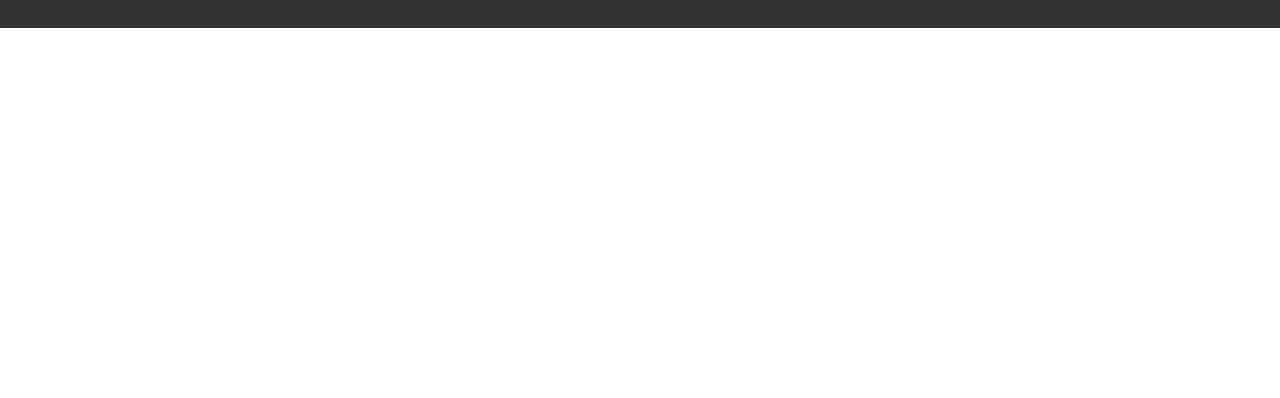
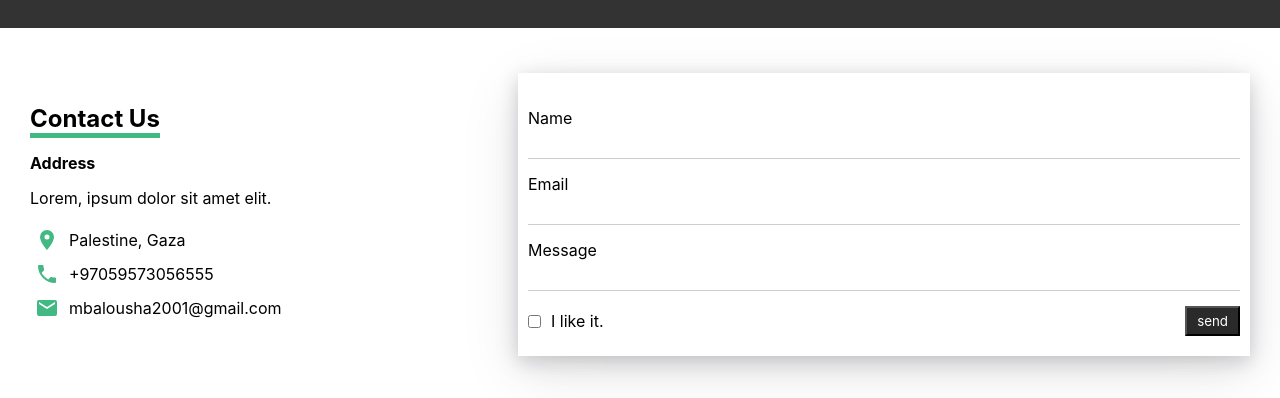
Before and after one commit to MostafaBalousha123/Bayt, a Vue app in the folder Assignment-1/: page / in a window 1280 px wide. Shown: the part 1649-2047 px from the top of the page. Before the commit the page ends 1677 px from the top, so only its background shows below. Built offline with nearby package versions, Linux system fonts and the light colour scheme.

Commit message:
create contact us section

```diff
--- a/Assignment-1/src/App.vue
+++ b/Assignment-1/src/App.vue
@@ -1,8 +1,10 @@
 <script setup>
-import Navbar from './components/Navbar/Navbar.vue'
-import Header from './components/Header/Header.vue'
-import TeamContainer from './components/Team/TeamContainer.vue'
-import WorkContainer from './components/OurWork/WorkContainer.vue';
+  import Navbar from './components/Navbar/Navbar.vue'
+  import Header from './components/Header/Header.vue'
+  import TeamContainer from './components/Team/TeamContainer.vue'
+  import WorkContainer from './components/OurWork/WorkContainer.vue';
+  import ContactUs from './components/ContactUs/ContactUs.vue';
+
 </script>
 
 <template>
@@ -10,4 +12,5 @@ import WorkContainer from './components/OurWork/WorkContainer.vue';
   <Header />
   <TeamContainer />
   <WorkContainer />
+  <ContactUs />
 </template>
--- a/Assignment-1/src/assets/styles/main.css
+++ b/Assignment-1/src/assets/styles/main.css
@@ -5,3 +5,10 @@
   font-family: Inter, -apple-system, BlinkMacSystemFont, 'Segoe UI', Roboto, Oxygen, Ubuntu,
     Cantarell, 'Fira Sans', 'Droid Sans', 'Helvetica Neue', sans-serif;
 }
+
+.flex{
+  display: flex;
+  align-items: center;
+  justify-content: space-between;
+  gap: 5px;
+}
--- /dev/null
+++ b/Assignment-1/src/components/ContactUs/ContactInfo.vue
@@ -0,0 +1,67 @@
+<script>
+import { ref } from 'vue';
+import LocationIcon from '../Icons/LocationIcon.vue';
+import PhoneIcon from '../Icons/PhoneIcon.vue';
+import EmailIcon from '../Icons/EmailIcon.vue';
+
+export default {
+  setup() {
+    const contactItems = ref([
+      { id: 5, icon: LocationIcon, value: 'Palestine, Gaza' },
+      { id: 6, icon: PhoneIcon, value: '+97059573056555' },
+      { id: 7, icon: EmailIcon, value: 'mbalousha2001@gmail.com' },
+    ]);
+
+    return {
+      contactItems,
+    };
+  },
+  components: {
+    PhoneIcon,
+    EmailIcon,
+    LocationIcon
+  },
+};
+</script>
+
+<template>
+  <div class="contact-info">
+    <h2>Contact Us</h2>
+    <h4>Address</h4>
+    <p>Lorem, ipsum dolor sit amet elit.</p>
+    <div>
+      <div class="contact-item" v-for="item in contactItems" :key="item.id">
+        <component :is="item.icon" />
+        <p>{{ item.value }}</p>
+      </div>
+    </div>
+  </div>
+</template>
+
+<style scoped>
+.contact-info{
+  display: flex;
+  justify-content: center;
+  flex-direction: column;
+  gap: 15px;
+  width: 100%;
+}
+h2{
+  width: max-content;
+  border-bottom: #42b883 solid 5px;
+}
+.contact-item {
+  list-style: none;
+  display: flex;
+  align-items: center;
+  justify-content: start;
+  gap: 10px;
+  padding: 5px;
+}
+
+@media (min-width: 768px) {
+    div.contact-info{
+      max-width: 280px;
+    }
+  }
+</style>
--- /dev/null
+++ b/Assignment-1/src/components/ContactUs/ContactUs.vue
@@ -0,0 +1,30 @@
+<script setup>
+  import ContactInfo from './ContactInfo.vue'
+  import ContactForm from './Form.vue'
+
+</script>
+<template>
+    <div class="contact-us">
+      <ContactInfo />
+      <ContactForm />
+    </div>
+  </template>
+
+  <style scoped>
+    div.contact-us{
+      display: flex;
+      align-items: center;
+      justify-content: space-between;
+      flex-direction: column;
+      flex-wrap: wrap;
+      padding: 15px 30px;
+      margin: 30px 0;
+      gap: 30px;
+    }
+
+  @media (min-width: 768px) {
+    div.contact-us{
+      flex-direction: row;
+    }
+  }
+  </style>
--- /dev/null
+++ b/Assignment-1/src/components/ContactUs/Form.vue
@@ -0,0 +1,57 @@
+<script>
+import CustomInput from '../Custom/CustomInput.vue'
+export default {
+  components: {
+    CustomInput,
+  },
+  methods: {
+    submitForm() {
+      console.log('is submitted')
+    },
+  },
+};
+</script>
+
+<template>
+  <div class="contact-form">
+    <form @submit.prevent="submitForm">
+      <CustomInput label="Name" type="text" name="name"/>
+      <CustomInput label="Email" type="email" name="email"/>
+      <CustomInput label="Message" type="text" name="message"/>
+      <div class="flex">
+        <div class="flex is-liked-input">
+          <label>I like it.</label>
+          <input type="checkbox" name="isLiked" value="false">
+        </div>
+        <button type="submit">send</button>
+      </div>
+    </form>
+  </div>
+</template>
+
+<style scoped>
+.contact-form {
+  width: 100%;
+  padding: 20px 10px;
+  box-shadow: rgba(17, 17, 26, 0.1) 0px 4px 16px,
+    rgba(17, 17, 26, 0.1) 0px 8px 24px, rgba(17, 17, 26, 0.1) 0px 16px 56px;
+}
+
+.is-liked-input{
+  gap: 10px;
+  flex-direction: row-reverse;
+}
+
+button{
+  padding: 5px 10px;
+  background-color: #2a2a2a;
+  color: white;
+}
+
+@media (min-width: 768px) {
+  .contact-form{
+      flex-direction: row;
+      width: 60%;
+    }
+  }
+</style>
--- /dev/null
+++ b/Assignment-1/src/components/Custom/CustomInput.vue
@@ -0,0 +1,34 @@
+<script>
+export default {
+  props: ['label', 'type']
+};
+</script>
+
+<template>
+    <div class="custom-input">
+      <label>{{ label }}</label>
+      <input :type="type" />
+    </div>
+  </template>
+
+
+
+  <style scoped>
+  .custom-input {
+    display: flex;
+    flex-direction: column;
+    justify-content: center;
+    gap: 10px;
+    margin: 15px 0;
+  }
+
+  input {
+    border: none;
+    border-bottom: 1px solid rgb(205, 205, 205);
+    font-size: 17px;
+  }
+
+  input:focus {
+    outline: none;
+  }
+  </style>
--- /dev/null
+++ b/Assignment-1/src/components/Icons/EmailIcon.vue
@@ -0,0 +1,4 @@
+
+<template>
+    <svg xmlns="http://www.w3.org/2000/svg" width="1.5em" height="1.5em" viewBox="0 0 24 24"><path fill="#42b883" d="m20 8l-8 5l-8-5V6l8 5l8-5m0-2H4c-1.11 0-2 .89-2 2v12a2 2 0 0 0 2 2h16a2 2 0 0 0 2-2V6a2 2 0 0 0-2-2Z"></path></svg>
+</template>
--- /dev/null
+++ b/Assignment-1/src/components/Icons/LocationIcon.vue
@@ -0,0 +1,3 @@
+<template>
+  <svg xmlns="http://www.w3.org/2000/svg" width="1.5em" height="1.5em" viewBox="0 0 24 24"><path fill="#42b883" d="M12 11.5A2.5 2.5 0 0 1 9.5 9A2.5 2.5 0 0 1 12 6.5A2.5 2.5 0 0 1 14.5 9a2.5 2.5 0 0 1-2.5 2.5M12 2a7 7 0 0 0-7 7c0 5.25 7 13 7 13s7-7.75 7-13a7 7 0 0 0-7-7Z"></path></svg>
+</template>
--- /dev/null
+++ b/Assignment-1/src/components/Icons/PhoneIcon.vue
@@ -0,0 +1,4 @@
+
+<template>
+    <svg xmlns="http://www.w3.org/2000/svg" width="1.5em" height="1.5em" viewBox="0 0 24 24"><path fill="#42b883" d="M6.62 10.79c1.44 2.83 3.76 5.15 6.59 6.59l2.2-2.2c.28-.28.67-.36 1.02-.25c1.12.37 2.32.57 3.57.57a1 1 0 0 1 1 1V20a1 1 0 0 1-1 1A17 17 0 0 1 3 4a1 1 0 0 1 1-1h3.5a1 1 0 0 1 1 1c0 1.25.2 2.45.57 3.57c.11.35.03.74-.25 1.02l-2.2 2.2Z"></path></svg>
+</template>
--- a/Assignment-1/src/components/Navbar/MobileDropdown.vue
+++ b/Assignment-1/src/components/Navbar/MobileDropdown.vue
@@ -1,6 +1,6 @@
 <script>
 import { ref } from 'vue'
-import MenuIcon from '../Icons/IconMenu.vue'
+import MenuIcon from '../Icons/MenuIcon.vue'
 
 export default {
   name: 'MobileDropdown',
```
Also changed, not shown: Assignment-1/src/components/Icons/MenuIcon.vue (renamed from Assignment-1/src/components/Icons/IconMenu.vue).
